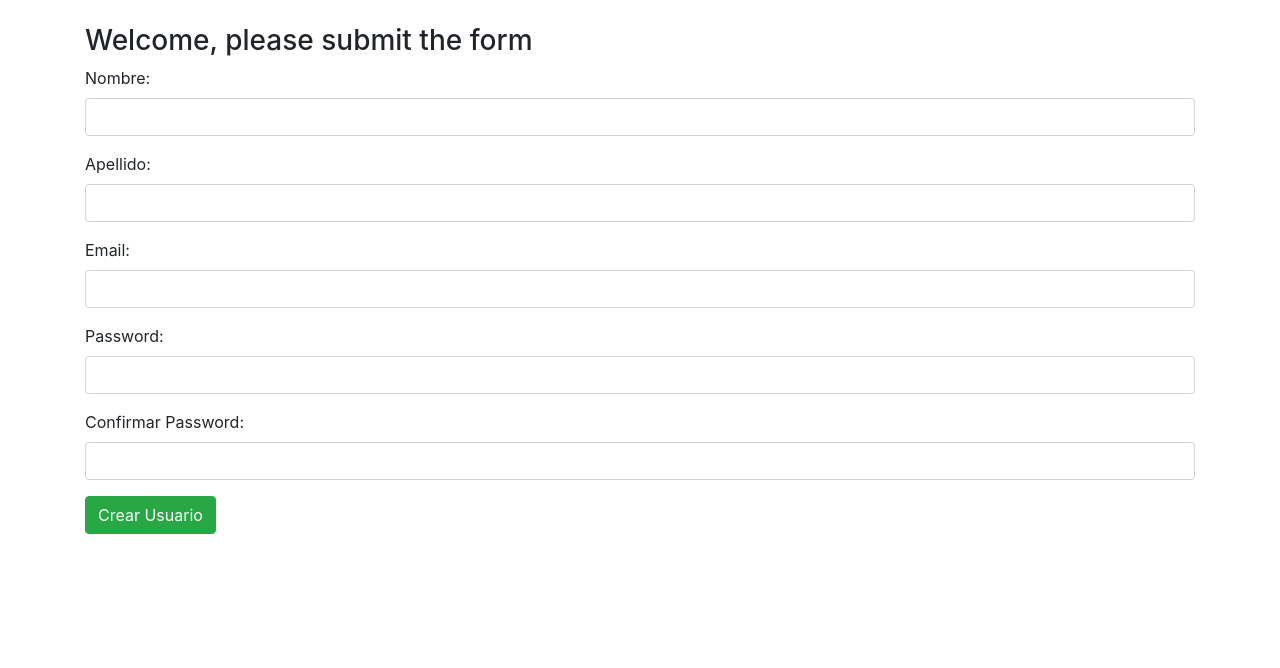
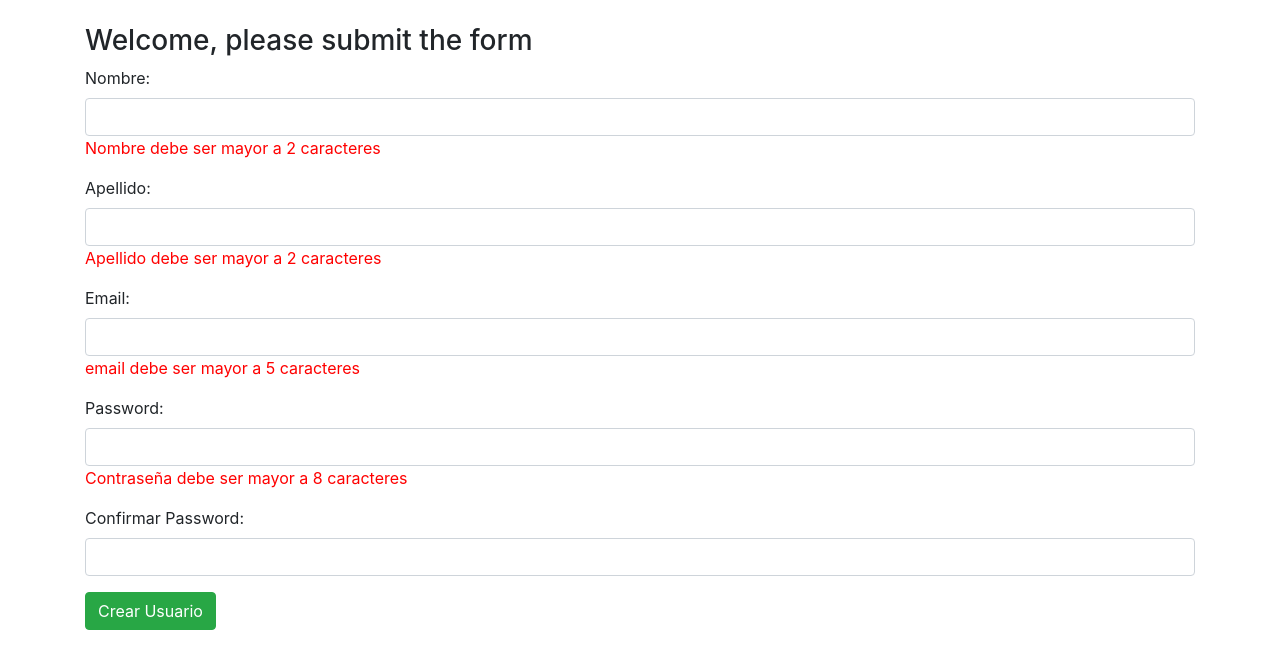
Before and after one commit to yalejop/react-dojo, a React (Create React App) app: page / in a window 1280 px wide. Shown: the top 668 px of the page. Built offline with nearby package versions, Linux system fonts and the light colour scheme; the HTML template or start-up script is replaced by a standard one.

Commit message:
create validation in a form with conditionals

```diff
--- a/src/components/Formulario.js
+++ b/src/components/Formulario.js
@@ -38,22 +38,27 @@ const Formulario = () => {
             <div className="form-group">
                 <label>Nombre:</label>
                 <input className="form-control" type="text" onChange={(e) => setFirstName(e.target.value)} value={firstName}/>
+                {firstName.length < 2 ? <p style={{color:'red'}}>Nombre debe ser mayor a 2 caracteres</p>: ''}
             </div>
             <div className="form-group">
                 <label>Apellido:</label>
                 <input className="form-control" type="text" onChange={(e) => setLastName(e.target.value)} value={lastName}/>
+                {lastName.length < 2 ? <p style={{color:'red'}}>Apellido debe ser mayor a 2 caracteres</p>: ''}
             </div>
             <div className="form-group">
                 <label>Email:</label>
                 <input className="form-control" type="email" onChange={(e) => setEmail(e.target.value)} value={email}/>
+                {email.length < 5 ? <p style={{color:'red'}}>email debe ser mayor a 5 caracteres</p>: ''}
             </div>
             <div className="form-group">
                 <label>Password:</label>
                 <input className="form-control" type="password" onChange={(e) => setPassword(e.target.value)} value={password}/>
+                {password.length < 8 ? <p style={{color:'red'}}>Contraseña debe ser mayor a 8 caracteres</p>: ''}
             </div>
             <div className="form-group">
                 <label>Confirmar Password:</label>
                 <input className="form-control" type="password" onChange={(e) => setConfirPassword(e.target.value)} value={confirPassword}/>
+                {password === confirPassword ? '': <p style={{color:'red'}}>Contraseña debe coincidir</p>}
             </div>
             <input type="submit" className="btn btn-success" value="Crear Usuario"/>
         </form>
```
Lines whose indentation alone changed are shown as unchanged.
